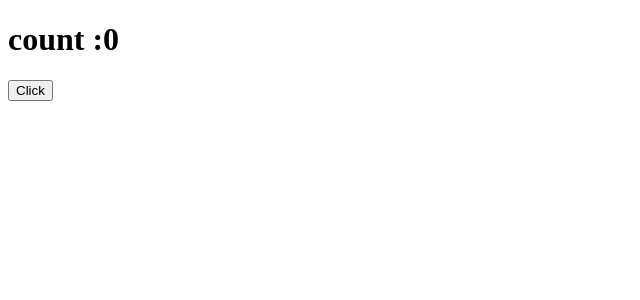
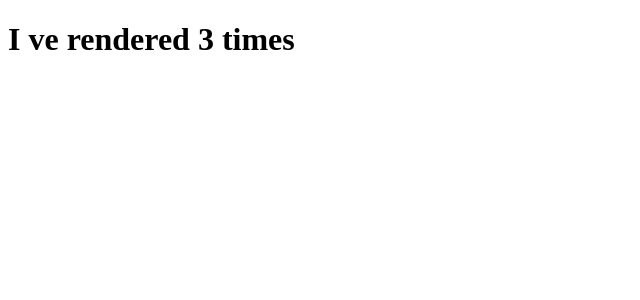
Before and after one commit to Mahesh1997tech/React-basic, a React (Vite) app: page / in a window 1280 px wide. Shown: the top 300 px of the page, without its empty margins (0-640 px from the left). Built offline with nearby package versions, Linux system fonts and the light colour scheme.

Commit message:
add useEffect

```diff
--- a/src/App.jsx
+++ b/src/App.jsx
@@ -1,46 +1,46 @@
 
 
-import { useState } from "react";
+// import { useState } from "react";
 
-//  function App(){
-//     // variable
-//     // let color="Red";
-//     const [color, setColor]=useState('red')
+// //  function App(){
+// //     // variable
+// //     // let color="Red";
+// //     const [color, setColor]=useState('red')
 
-//     const changecolor=()=>{
-//          setColor('Blue');
+// //     const changecolor=()=>{
+// //          setColor('Blue');
+
+
+// //     }
+// //     return(
+// //         <>
+// //         <h1>My favourite color is {color}</h1>
+// //         <button onClick={changecolor}>Blue</button>
+// //         </>
+// //     )
+// //  }
+
+// //  export default App;
+
+// function App(){
+
+//     const[counter,setCounter]=useState(0);
+//     const incrementCounter=()=>{
+//         setCounter(counter=>counter+1);
+//         setCounter(counter=>counter+1);
+//         setCounter(counter=>counter+1);
+
 
 
 //     }
 //     return(
-//         <>
-//         <h1>My favourite color is {color}</h1>
-//         <button onClick={changecolor}>Blue</button>
-//         </>
-//     )
-//  }
+//     <>
+//     <h1>count :{counter}  </h1>
+//     <button onClick={incrementCounter}> Click</button>
+//     </>)
+// }
 
-//  export default App;
-
-function App(){
-
-    const[counter,setCounter]=useState(0);
-    const incrementCounter=()=>{
-        setCounter(counter=>counter+1);
-        setCounter(counter=>counter+1);
-        setCounter(counter=>counter+1);
-
-
-
-    }
-    return(
-    <>
-    <h1>count :{counter}  </h1>
-    <button onClick={incrementCounter}> Click</button>
-    </>)
-}
-
-export default App;
+// export default App;
 
 
 // function App(){
@@ -66,3 +66,23 @@ export default App;
 //     )
 // }
 // export default App;
+import React,{useEffect, useState} from "react";
+
+
+function App(){
+    const [count ,setCount]=useState(0)
+// this use use effect without any dependency
+    useEffect(()=>{
+        setTimeout(()=>{
+setCount(count =>count+1);
+
+        },2000)
+    },[count])//[] dependency
+    return(
+        <>
+
+<h1> I ve rendered {count} times</h1>
+        </>
+    )
+}
+export default App;
```
